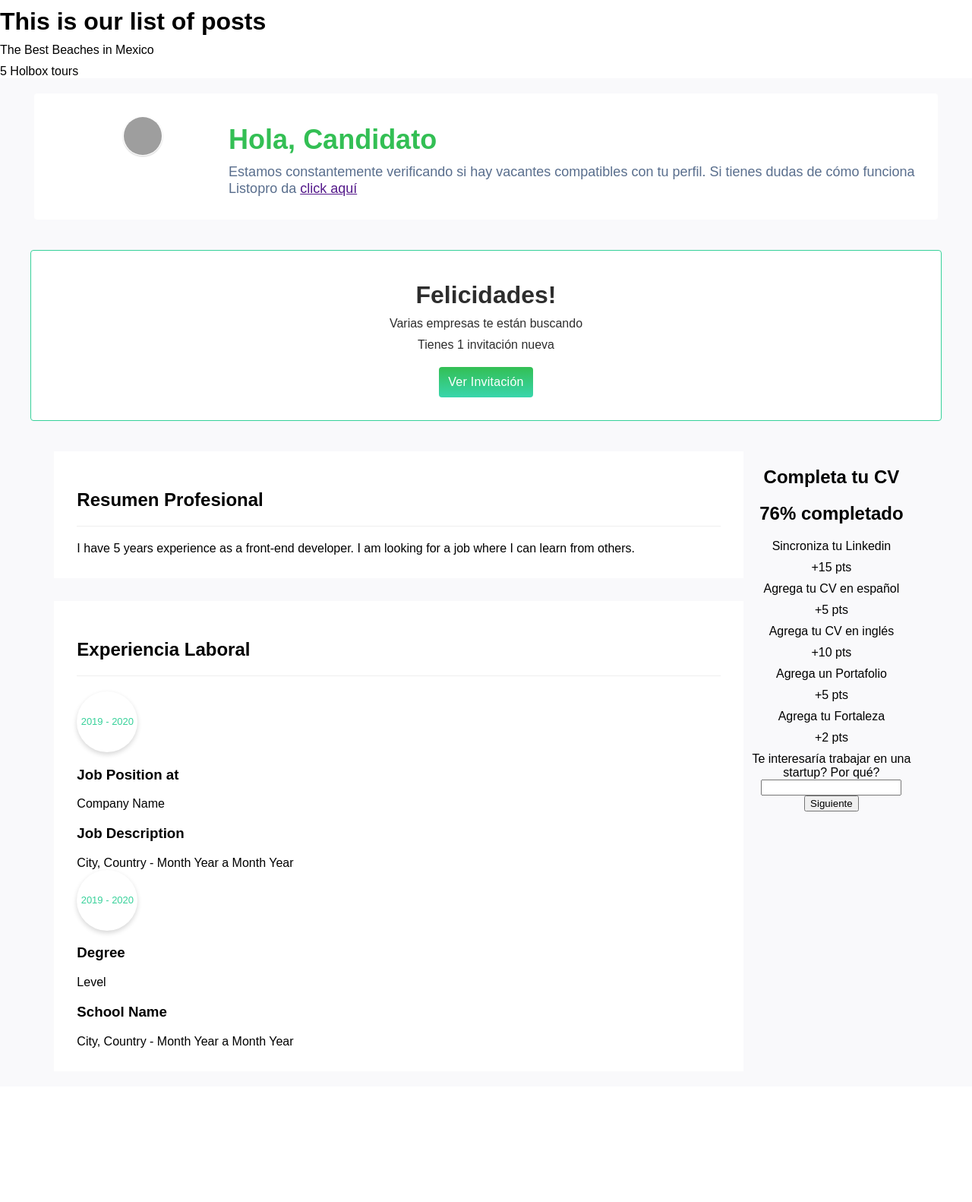
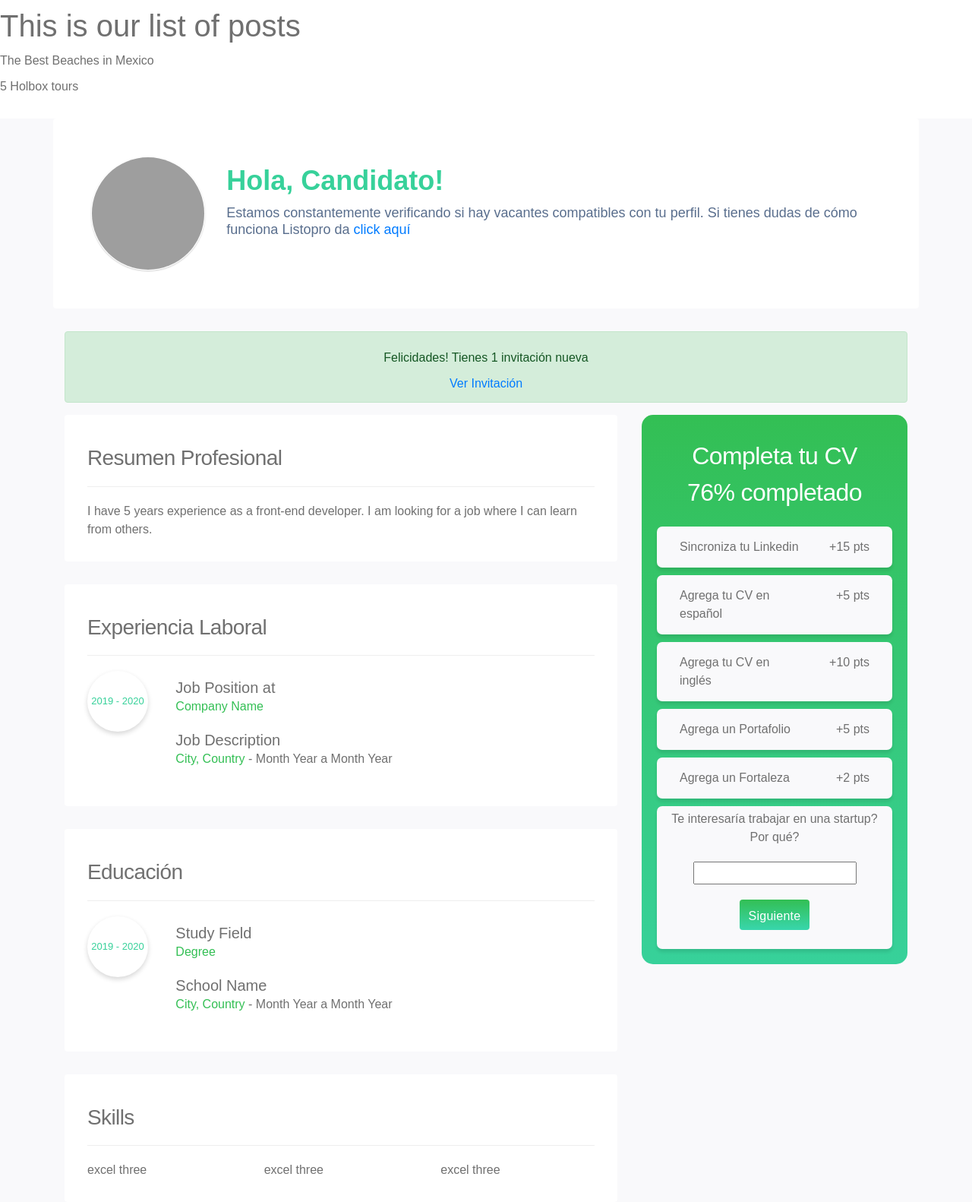
Before and after one commit to JoyceMT/blog-posts, a Django app: page /posts/ in a window 1280 px wide. Shown: the whole page at 76% size. Before the commit the page ends 1379 px from the top, so only its background shows below. Run offline with Django 3.2, Linux system fonts and the light colour scheme; data comes from the database, SQL or seed files in the repository; some libraries are stand-ins or nearby versions; grey boxes are pictures that could not be loaded.

Commit message:
Posts index styles modified

```diff
--- a/src/dj/settings.py
+++ b/src/dj/settings.py
@@ -37,7 +37,7 @@ INSTALLED_APPS = [
     'django.contrib.sessions',
     'django.contrib.messages',
     'django.contrib.staticfiles',
-
+    'bootstrap4',
     'posts',
 ]
 
--- a/src/posts/static/posts/style.css
+++ b/src/posts/static/posts/style.css
@@ -1,3 +1,5 @@
+{% load bootstrap3 %}
+
 @font-face {
   font-family: 'Quicksand', sans-serif;
   src: url("https://fonts.googleapis.com/css2?family=Quicksand:wght@300;400;500;600;700&display=swap");
@@ -7,11 +9,13 @@ html, body {
   margin: 0;
   padding: 0;
   font-family: 'Quicksand', sans-serif;
+  color: #707070;
 }
 
-h1, p {
+h1, h2, h3, h4, p {
   margin-top: 10px;
   margin-bottom: 0;
+  font-family: 'Quicksand', sans-serif;
 }
 
 .wrapper {
@@ -22,7 +26,7 @@ h1, p {
 }
 
 .candidate-container {
-  max-width: 1200px;
+  width: 1000px;
   background-color: white;
   border-radius: 4px;
   padding: 30px;
@@ -38,8 +42,8 @@ h1, p {
 }
 
 .avatar-bordered {
-  width: 50px;
-  height: 50px;
+  width: 150px;
+  height: 150px;
   object-fit: cover;
   border-radius: 50%;
   box-shadow: 0 1px 2px rgba(0,0,0,0.2);
@@ -50,23 +54,26 @@ h1, p {
   width: 80%;
   float: left;
   text-align: left;
+  border-radius: 4px;
 }
 
-.greeting-container h1 {
+.greeting-title {
   font-size: 36px;
   font-weight: 700;
-  color: #33BF54;
+  color: #37D19A;
+  text-align: left;
 }
 
-.greeting-container p {
+.greeting-content {
   font-size: 18px;
   font-weight: lighter;
   color: #596E8D;
   line-height: 22px;
+  text-align: left;
 }
 
 .invite-container {
-  width: 1200px;
+  width: 1140px;
   background-color: white;
   border-radius: 4px;
   border: 1px solid #37D19A;
@@ -87,37 +94,49 @@ h1, p {
   text-align: center;
   border: none;
   font-weight: 400;
-  background: transparent linear-gradient(180deg, #33BF54 0%, #38D6AC 100%) 0% 0% no-repeat padding-box
+  background: transparent linear-gradient(180deg, #33BF54 0%, #38D6AC 100%) 0% 0% no-repeat padding-box;
+  margin-bottom: 20px;
 }
 
 .button-container {
   margin-top: 20px;
 }
 
-.curriculum-vitae-container {
-  max-width: 1200px;
+.resume-container {
+  width: 1000px;
   border-radius: 4px;
-  margin: 20px auto;
-  box-sizing: border-box;
-  display: inline-block;
+  align-items: center;
 }
 
 .left-container {
-  width: 80%;
+  width: 70%;
   float: left;
   text-align: left;
 }
 
 .right-container {
-  width: 20%;
+  width: 30%;
   float: left;
   text-align: center;
+  padding-left: 20px;
 }
 
 .about-me {
   background-color: white;
   padding: 30px;
   margin-right: 2px;
+  text-align: left;
+  border-radius: 4px;
+}
+
+.about-me h2 {
+  letter-spacing: -0.6px;
+  font-size: 28px;
+}
+
+.experience-container h2 {
+  letter-spacing: -0.6px;
+  font-size: 28px;
 }
 
 hr {
@@ -127,11 +146,18 @@ hr {
   border-top: 1px solid #eeeeee;
 }
 
+.cv-title {
+  letter-spacing: -0.6px;
+  font-size: 28px;
+}
+
 .experience-container {
   background-color: white;
   padding: 30px;
   margin-right: 2px;
   margin-top: 30px;
+  text-align: left;
+  border-radius: 4px;
 }
 
 .cv-dates {
@@ -148,3 +174,104 @@ hr {
   align-items: center;
   color: #37D19A;
 }
+
+.cv-dates-container {
+  width: 20%;
+  text-align: left;
+  display: flex;
+}
+
+.cv-details-container {
+  width: 80%;
+  text-align: left;
+  display: flex;
+}
+
+.cv-category {
+  font-weight: normal;
+  line-height: 5px;
+}
+
+.cv-category h4 {
+  font-weight: normal;
+  font-size: 20px;
+}
+
+.cv-category p {
+  color: #33BF54;
+  margin-bottom: 30px;
+}
+
+.cv-category span {
+  color: #707070;
+  margin-bottom: 30px;
+}
+
+.column1 {
+  flex: 20%;
+  margin: 20px 0px;
+  padding-right: 10px;
+}
+
+.column2 {
+  flex: 80%;
+  margin: 20px 0px;
+  text-align: left;
+  padding-left: 10px;
+}
+
+.cv-completed-container {
+  background: linear-gradient(180deg, #33BF54 0%, #37D19A 100%);
+  border-radius: 15px;
+  padding: 10px;
+}
+
+.cv-completed-header {
+  color: white;
+  padding: 15px;
+  letter-spacing: -0.6px;
+}
+
+.completed-task {
+  background: #F9F9FB 0% 0% no-repeat padding-box;
+  box-shadow: 0px 4px 4px #00000019;
+  border-radius: 7px;
+  opacity: 1;
+  font-size: 16px;
+  cursor: pointer;
+  margin: 10px;
+  color: #707070;
+  align-items: left;
+  padding: 15px;
+}
+
+.completed-task p {
+  margin-top: 0px;
+}
+.questions-task {
+  background: #F9F9FB 0% 0% no-repeat padding-box;
+  box-shadow: 0px 4px 4px #00000019;
+  border-radius: 7px;
+  opacity: 1;
+  font-size: 16px;
+  cursor: pointer;
+  margin: 10px;
+  color: #707070
+}
+
+.questions-task p {
+  padding: 5px;
+}
+
+.cv {
+  display: grid;
+  grid-template-columns: 2fr 1fr;
+  grid-gap: 16px;
+}
+
+.white {
+  background-color: white;
+  padding: 50px;
+  border-radius: 4px;
+  margin: 30px auto;
+}
--- a/src/posts/templates/posts/index.html
+++ b/src/posts/templates/posts/index.html
@@ -1,4 +1,8 @@
 {% load static %}
+{% load bootstrap4 %}
+{% bootstrap_css %}
+
+
 
 <link rel="stylesheet" type="text/css" href="{% static 'posts/style.css' %}">
 
@@ -16,103 +20,169 @@
   {% endfor %}
 
   <div class="wrapper">
-    <div class="candidate-container">
-      <div class="profile-picture">
+
+    <div class="container white">
+      <div class="row">
+        <div class="col-2 align-items-center">
             <img class="avatar-bordered" alt="avatar-bordered" src="https://images.unsplash.com/photo-1599566150163-29194dcaad36?ixlib=rb-1.2.1&ixid=MXwxMjA3fDB8MHxwaG90by1wYWdlfHx8fGVufDB8fHw%3D&auto=format&fit=crop&w=1534&q=80">
         </div>
-      <div class="greeting-container">
-        <h1>Hola, Candidato</h1>
-        <p>Estamos constantemente verificando si hay vacantes compatibles con tu perfil. Si tienes dudas de cómo funciona Listopro da <a href="" class="">click aquí</a></p>
+        <div class="col-10">
+          <h1 class="greeting-title">Hola, Candidato!</h1>
+          <p class="greeting-content">Estamos constantemente verificando si hay vacantes compatibles con tu perfil. Si tienes dudas de cómo funciona Listopro da <a href="" class="">click aquí</a></p>
         </div>
       </div>
-    <div class="invite-container">
-      <h1>Felicidades!</h1>
-      <p>Varias empresas te están buscando</p>
-      <p>Tienes 1 invitación nueva</p>
-      <div class="button-container">
-        <button class="btn btn-pry">Ver Invitación</button>
+    </div>
+
+    <div class="container">
+      <div class="alert alert-success" role="alert">
+        <p>Felicidades! Tienes 1 invitación nueva</p>
+        <p><a href="">Ver Invitación</a></p>
       </div>
     </div>
-    <div class="curriculum-vitae-container">
-      <div class="left-container">
+
+
+    <div class="container">
+      <div class="row">
+
+        <div class="col-xl-8">
           <div class="about-me">
-          <div class="cv-title">
             <h2>Resumen Profesional</h2>
             <hr>
-          </div>
-          <div class="cv-content">
             <p>I have 5 years experience as a front-end developer. I am looking for a job where I can learn from others.</p>
           </div>
-        </div>
+
           <div class="experience-container">
-          <div class="cv-title">
             <h2>Experiencia Laboral</h2>
             <hr>
-          </div>
-          <div class="cv-content">
+
+            <div class="row">
+              <div class="col-2">
                 <div class="cv-dates">
                   <span>2019 - 2020 </span>
                 </div>
-            <div class="cv-details">
+              </div>
+
+              <div class="col-10">
                 <div class="cv-category">
-                <h3>Job Position at</h3>
+                  <h4>Job Position at</h4>
                   <p>Company Name</p>
                 </div>
-              <div class="job-subcategory">
-                <h3>Job Description</h3>
-                <p>City, Country - Month Year a Month Year</p>
-              </div>
-            </div>
-            <div class="education">
-              <div class="cv-dates">
-                <span>2019 - 2020 </span>
-              </div>
                 <div class="cv-category">
-                <h3>Degree</h3>
-                <p>Level</p>
-              </div>
-              <div class="job-subcategory">
-                <h3>School Name</h3>
-                <p>City, Country - Month Year a Month Year</p>
+                  <h4>Job Description</h4>
+                  <p>City, Country <span>- Month Year a Month Year</span></p>
                 </div>
               </div>
             </div>
           </div>
+
+          <div class="experience-container">
+            <h2>Educación</h2>
+            <hr>
+
+            <div class="row">
+              <div class="col-2">
+                <div class="cv-dates">
+                  <span>2019 - 2020 </span>
                 </div>
-      <div class="right-container">
-        <div class="cv-completed-container">
-          <div class="cv-completed-header">
-            <h2>Completa tu CV</h2>
-            <H2>76% completado</H2>
               </div>
-          <div class="completed-task">
-            <p>Sincroniza tu Linkedin</p>
-            <p>+15 pts</p>
+
+              <div class="col-10">
+                <div class="cv-category">
+                  <h4>Study Field</h4>
+                  <p>Degree</p>
                 </div>
-          <div class="completed-task">
-            <p>Agrega tu CV en español</p>
-            <p>+5 pts</p>
-          </div>
-          <div class="completed-task">
-            <p>Agrega tu CV en inglés</p>
-            <p>+10 pts</p>
-          </div>
-          <div class="completed-task">
-            <p>Agrega un Portafolio</p>
-            <p>+5 pts</p>
-          </div>
-          <div class="completed-task">
-            <p>Agrega tu Fortaleza</p>
-            <p>+2 pts</p>
-          </div>
-          <div class="questions-task">
-            <p>Te interesaría trabajar en una startup? Por qué?</p>
-            <input type="text">
-            <button>Siguiente</button>
+                <div class="cv-category">
+                  <h4>School Name</h4>
+                  <p>City, Country <span>- Month Year a Month Year</span></p>
                 </div>
               </div>
             </div>
           </div>
+
+          <div class="experience-container">
+            <h2>Skills</h2>
+            <hr>
+
+            <div class="row">
+              <div class="col-4">
+                excel
+                three
               </div>
+
+              <div class="col-4">
+                excel
+                three
+              </div>
+
+              <div class="col-4">
+                excel
+                three
+              </div>
+          </div>
+
+        </div>
+      </div>
+
+        <div class="col-xl-4">
+          <div class="cv-completed-container">
+            <div class="cv-completed-header">
+                <h2>Completa tu CV</h2>
+                <h2>76% completado</h2>
+              </div>
+            <div class="row completed-task">
+              <div class="col-8 text-left">
+                <p>Sincroniza tu Linkedin</p>
+              </div>
+              <div class="col-4 text-right">
+                <p>+15 pts</p>
+              </div>
+            </div>
+            <div class="row completed-task">
+              <div class="col-8 text-left">
+                <p>Agrega tu CV en español</p>
+              </div>
+              <div class="col-4 text-right">
+                <p>+5 pts</p>
+              </div>
+            </div>
+            <div class="row completed-task">
+              <div class="col-8 text-left">
+                <p>Agrega tu CV en inglés</p>
+              </div>
+              <div class="col-4 text-right">
+                <p>+10 pts</p>
+              </div>
+            </div>
+            <div class="row completed-task">
+              <div class="col-8 text-left">
+                <p>Agrega un Portafolio</p>
+              </div>
+              <div class="col-4 text-right">
+                <p>+5 pts</p>
+              </div>
+            </div>
+            <div class="row completed-task">
+              <div class="col-8 text-left">
+                <p>Agrega un Fortaleza</p>
+              </div>
+              <div class="col-4 text-right">
+                <p>+2 pts</p>
+              </div>
+            </div>
+            <div class="questions-task">
+              <p>Te interesaría trabajar en una startup? Por qué?</p>
+              <p><input type="text"></p>
+              <p><button class="btn-pry">Siguiente</button></p>
+            </div>
+
+          </div>
+        </div>
+
+      </div>
+  </div>
+</div>
+
+
+
 </body>
 </html>
```
Also changed, not shown: requirements.txt (added, +13 -0 lines), src/posts/models.py (line endings or trailing spaces). Lines whose indentation alone changed are shown as unchanged.
